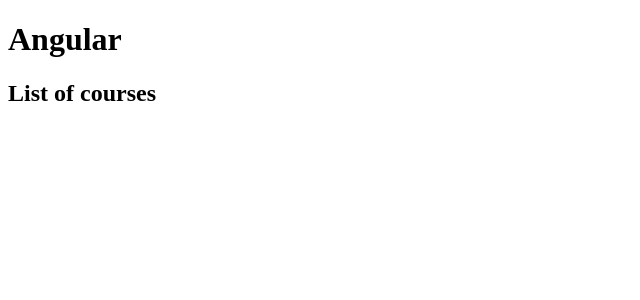
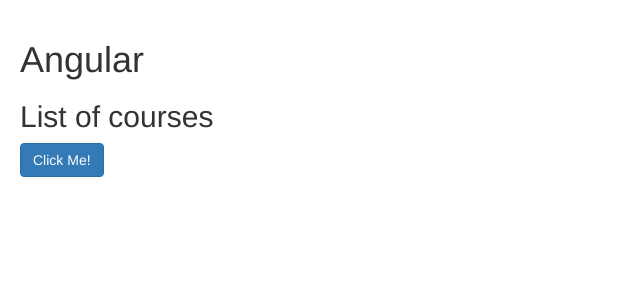
Before and after one commit to nadeemansaris524968/Hello-Angular, an Angular app: page / in a window 1280 px wide. Shown: the top 300 px of the page, without its empty margins (0-640 px from the left). Built offline with nearby package versions, Linux system fonts and the light colour scheme.

Commit message:
Add bootstrap.

```diff
--- a/package.json
+++ b/package.json
@@ -21,6 +21,7 @@
     "@angular/platform-browser": "^4.2.4",
     "@angular/platform-browser-dynamic": "^4.2.4",
     "@angular/router": "^4.2.4",
+    "bootstrap": "^3.3.7",
     "core-js": "^2.4.1",
     "rxjs": "^5.4.2",
     "zone.js": "^0.8.14"
--- a/src/app/courses.component.ts
+++ b/src/app/courses.component.ts
@@ -5,12 +5,7 @@
     selector: 'courses',
     template: `
         <h2>{{title}}</h2>
-        <table>
-            <tr>
-                <td [attr.colspan]="colspan"></td>
-            </tr>
-        </table>
-
+        <button class="btn btn-primary">Click Me!</button>
     `
 })
 export class CoursesComponent {
--- a/src/styles.css
+++ b/src/styles.css
@@ -1 +1,6 @@
 /* You can add global styles to this file, and also import other style files */
+@import "~bootstrap/dist/css/bootstrap.css";
+
+body {
+    padding: 20px;
+}
```
Also changed, not shown: 1 other file (tests, documents, lock files or other folders).
